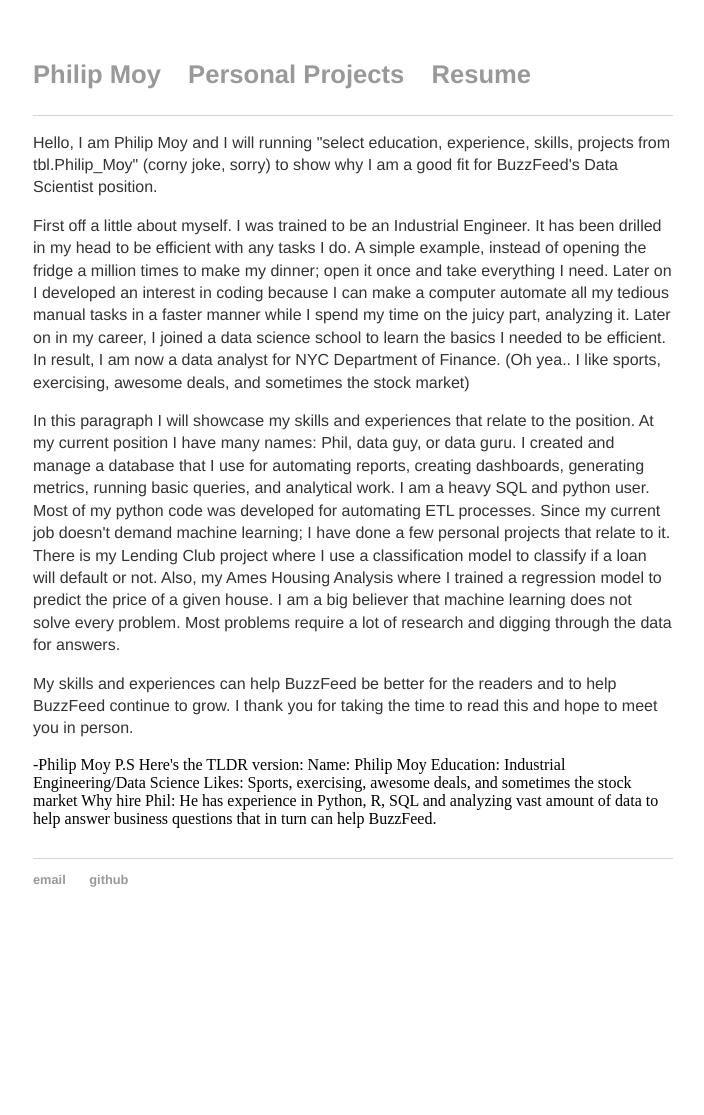
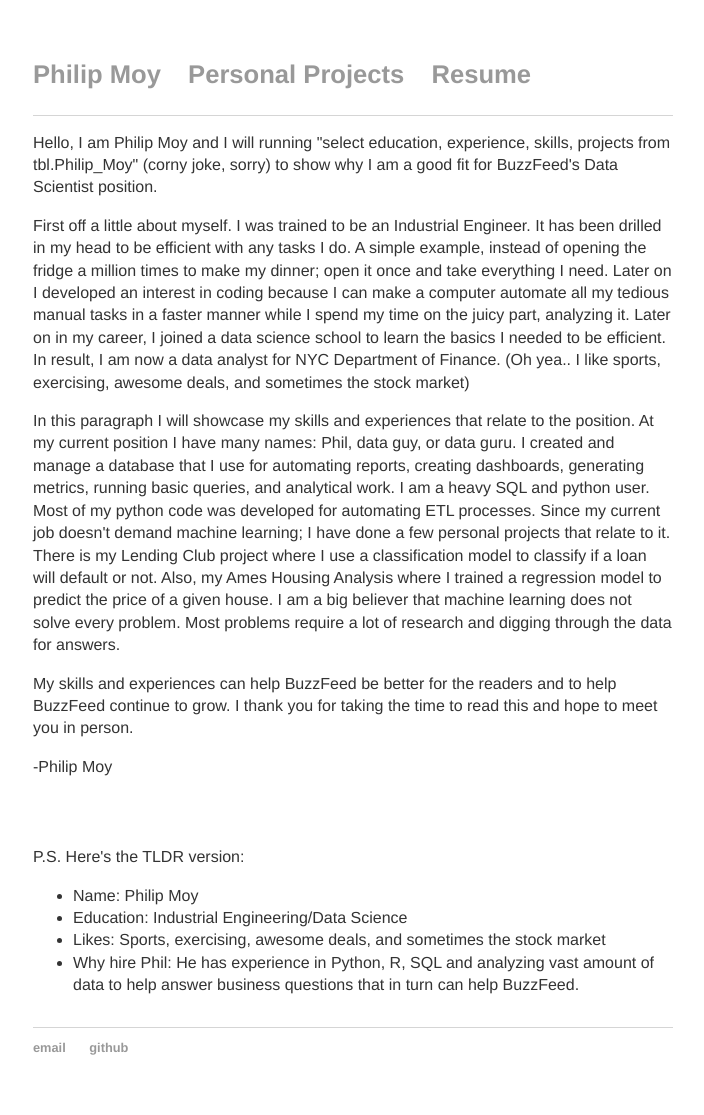
Before and after one commit to moyphilip/moyphilip.github.io, a Jekyll site: the page built from coverletters/index.html, in a window 1280 px wide. Shown: the whole page, without its empty margins (287-991 px from the left). Built offline with Jekyll 4.4.1, drawn with Linux system fonts in a browser that asks for light colours; before the commit the page ends 947 px from its top, so only the background shows below that; some of the changed lines change nothing that is shown.

Commit message:
buzzfeed edits

```diff
--- a/_includes/buzzfeed.html
+++ b/_includes/buzzfeed.html
@@ -22,15 +22,18 @@
 <p>My skills and experiences can help BuzzFeed be better for the readers and to help BuzzFeed continue to grow.
   I thank you for taking the time to read this and hope to meet you in person.</p>
 
--Philip Moy
+<p>-Philip Moy</p>
+<br>
+<br>
 
 
+<p>P.S. Here's the TLDR version:</p>
+<ul class="tldr">
+<li>Name: Philip Moy</li>
+<li>Education: Industrial Engineering/Data Science</li>
+<li>Likes: Sports, exercising, awesome deals, and sometimes the stock market</li>
+<li>Why hire Phil: He has experience in Python, R, SQL and analyzing vast amount of data to help answer business questions
+that in turn can help BuzzFeed.</li>
+</ul>
 
-P.S Here's the TLDR version:
-
-Name: Philip Moy
-Education: Industrial Engineering/Data Science
-Likes: Sports, exercising, awesome deals, and sometimes the stock market
-Why hire Phil: He has experience in Python, R, SQL and analyzing vast amount of data to help answer business questions
-that in turn can help BuzzFeed.
 </div>
--- a/css/main.css
+++ b/css/main.css
@@ -24,7 +24,7 @@
     font-size: 3em;
     font-family:'Helvetica', 'Arial', 'Sans-Serif';
 }
-p {
+p, .tldr {
     font-size: 1em;
     line-height: 1.4em;
     color: #333;
```
Also changed, not shown: 1 other file.
